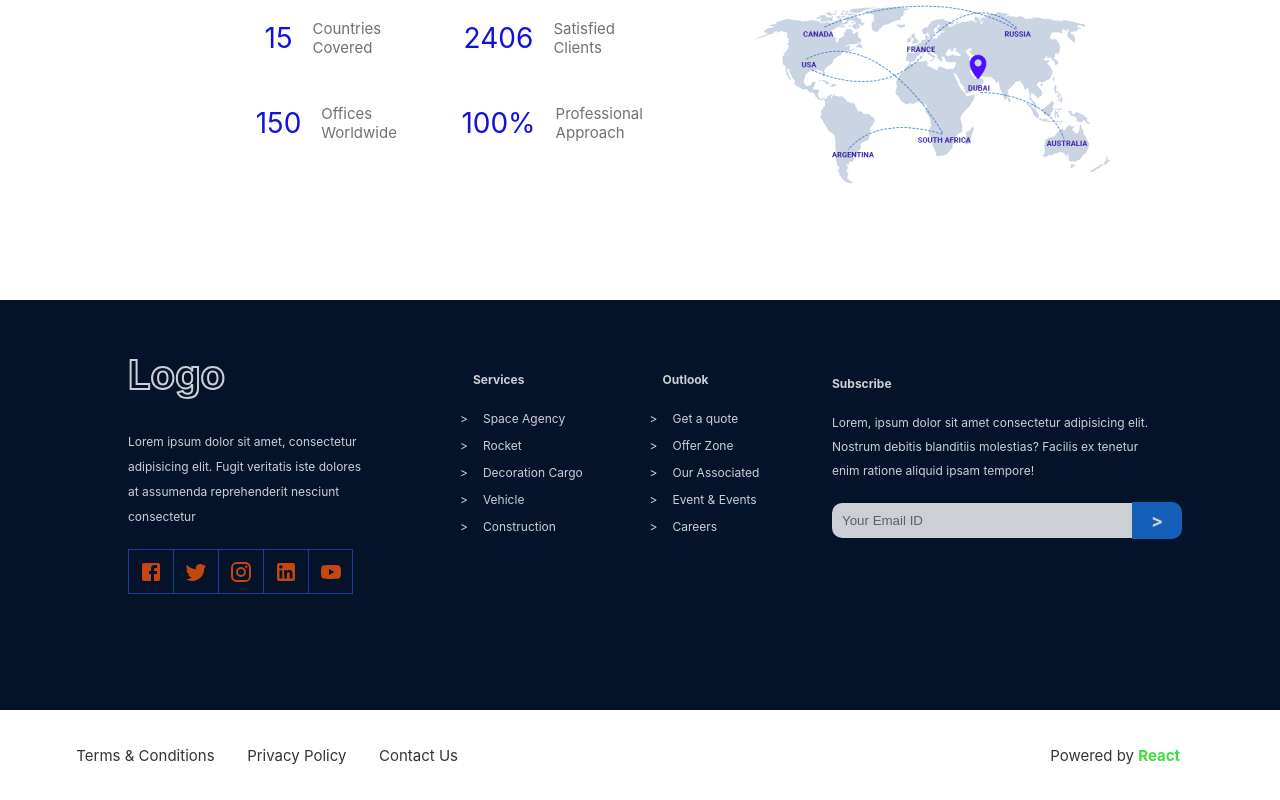
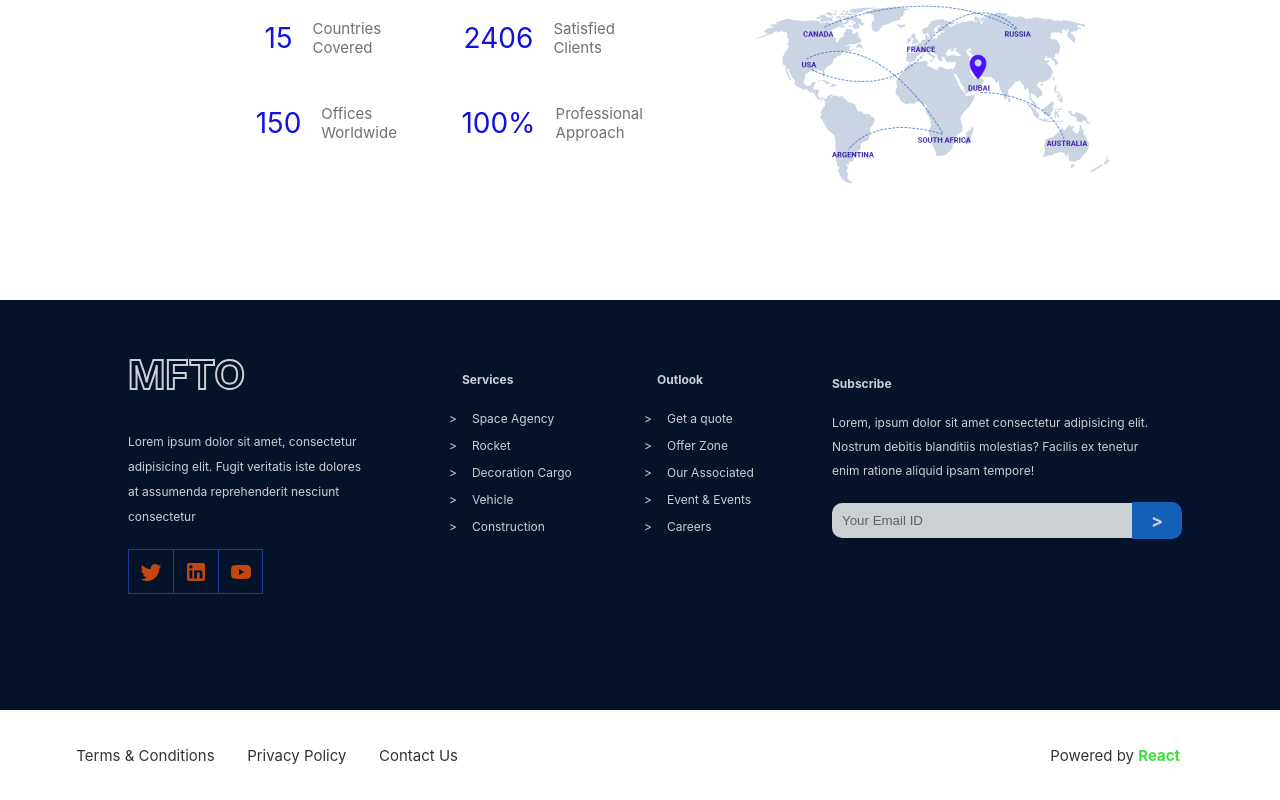
Before and after one commit to TKssk01/mfto-corporate-website-react, a React (Create React App) app: page / in a window 1280 px wide. Shown: the part 3839-4639 px from the top of the page. Built offline with nearby package versions, Linux system fonts and the light colour scheme.

Commit message:
text-modified

```diff
--- a/src/components/footer/footer.component.jsx
+++ b/src/components/footer/footer.component.jsx
@@ -18,20 +18,14 @@ const Footer = () => (
   <div className="footer">
     <div className="part1">
       <div className="about-web">
-        <h1>Logo</h1>
+        <h1>MFTO</h1>
         <p>
           Lorem ipsum dolor sit amet, consectetur adipisicing elit. Fugit
           veritatis iste dolores at assumenda reprehenderit nesciunt consectetur
         </p>
         <div className="social-media-links">
           <div className="icons">
-            <FacebookIcon />
-          </div>
-          <div className="icons">
             <TwitterIcon />
-          </div>
-          <div className="icons">
-            <InstagramIcon />
           </div>
           <div className="icons">
             <LinkedInIcon />
```
